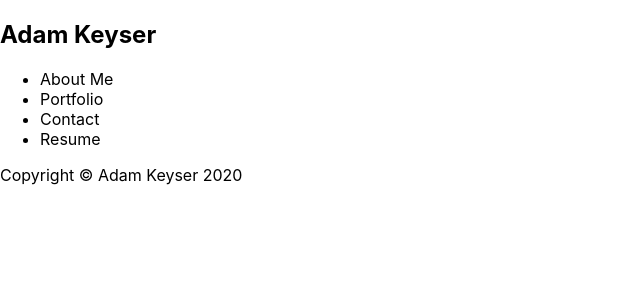
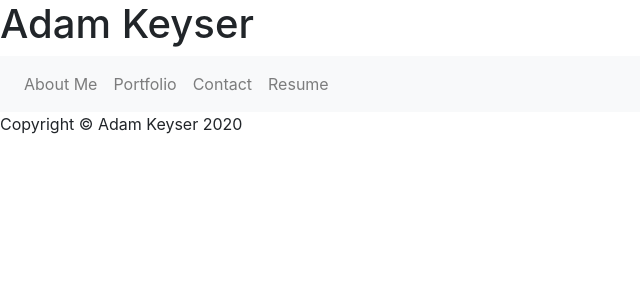
Before and after one commit to adamkeyser45/professional_portfolio, a React (Create React App) app: page / in a window 1280 px wide. Shown: the top 300 px of the page, without its empty margins (0-640 px from the left). Built offline with nearby package versions, Linux system fonts and the light colour scheme.

Commit message:
added bootstrap links and scripts

```diff
--- a/public/index.html
+++ b/public/index.html
@@ -9,6 +9,7 @@
       name="description"
       content="Web site created using create-react-app"
     />
+    <link rel="stylesheet" href="https://stackpath.bootstrapcdn.com/bootstrap/4.3.1/css/bootstrap.min.css" integrity="sha384-ggOyR0iXCbMQv3Xipma34MD+dH/1fQ784/j6cY/iJTQUOhcWr7x9JvoRxT2MZw1T" crossorigin="anonymous">
     <link rel="apple-touch-icon" href="%PUBLIC_URL%/logo192.png" />
     <!--
       manifest.json provides metadata used when your web app is installed on a
@@ -39,5 +40,8 @@
       To begin the development, run `npm start` or `yarn start`.
       To create a production bundle, use `npm run build` or `yarn build`.
     -->
+    <script src="https://code.jquery.com/jquery-3.3.1.slim.min.js" integrity="sha384-q8i/X+965DzO0rT7abK41JStQIAqVgRVzpbzo5smXKp4YfRvH+8abtTE1Pi6jizo" crossorigin="anonymous"></script>
+    <script src="https://cdnjs.cloudflare.com/ajax/libs/popper.js/1.14.7/umd/popper.min.js" integrity="sha384-UO2eT0CpHqdSJQ6hJty5KVphtPhzWj9WO1clHTMGa3JDZwrnQq4sF86dIHNDz0W1" crossorigin="anonymous"></script>
+    <script src="https://stackpath.bootstrapcdn.com/bootstrap/4.3.1/js/bootstrap.min.js" integrity="sha384-JjSmVgyd0p3pXB1rRibZUAYoIIy6OrQ6VrjIEaFf/nJGzIxFDsf4x0xIM+B07jRM" crossorigin="anonymous"></script>
   </body>
 </html>
--- a/src/components/Navigation/index.js
+++ b/src/components/Navigation/index.js
@@ -1,28 +1,48 @@
 import React, { useState } from 'react';
+import About from '../pages/About';
+import Contact from '../pages/Contact';
+import Portfolio from '../pages/Portfolio';
+import Resume from '../pages/Resume';
 
-function Navigation(props) {
-    const {
-        tabs = []
-    } = props;
-    const [currentTab, setCurrentTab] =useState(tabs[0]);
+// function Navigation(props) {
+//     const {
+//         tabs = []
+//     } = props;
+//     const [currentTab, setCurrentTab] =useState(tabs[0]);
 
-    function tabSelected(name) {
-        console.log(`${name} was clicked!`)
-    }
+//     function tabSelected(name) {
+//         console.log(`${name} was clicked!`)
+//     }
 
+//     return (
+//         <nav>
+//             <ul>
+//                 {tabs.map((tab) => (
+//                     <li
+//                         key={tab.name}
+//                     >
+//                         <span onClick={() => tabSelected(tab.name)}>
+//                             {tab.name}
+//                         </span>
+//                     </li>
+//                 ))}
+//             </ul>
+//         </nav>
+//     );
+// }
+
+function Navigation() {
     return (
-        <nav>
-            <ul>
-                {tabs.map((tab) => (
-                    <li
-                        key={tab.name}
-                    >
-                        <span onClick={() => tabSelected(tab.name)}>
-                            {tab.name}
-                        </span>
-                    </li>
-                ))}
-            </ul>
+        <nav className="navbar navbar-expand-lg navbar-light bg-light">
+
+            <div className="collapse navbar-collapse" id="navbarNavAltMarkup">
+                <div className="navbar-nav">
+                    <a className="nav-item nav-link" href="#about">About Me</a>
+                    <a className="nav-item nav-link" href="#portfolio">Portfolio</a>
+                    <a className="nav-item nav-link" href="#contact">Contact</a>
+                    <a className="nav-item nav-link" href="#resume" >Resume</a>
+                </div>
+            </div>
         </nav>
     );
 }
```
Also changed, not shown: src/components/pages/About.js (added), src/components/pages/Contact.js (added), src/components/pages/Portfolio.js (added), src/components/pages/Resume.js (added).
